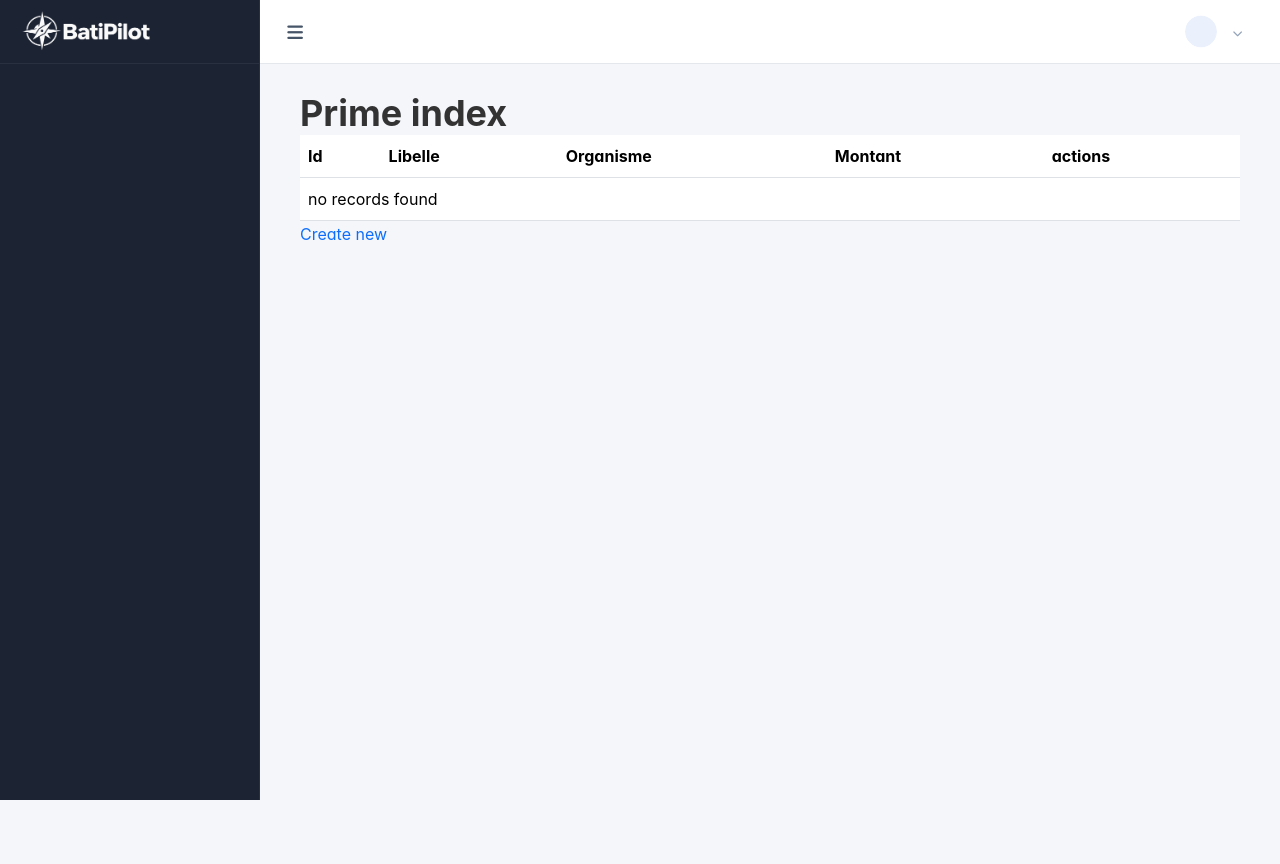
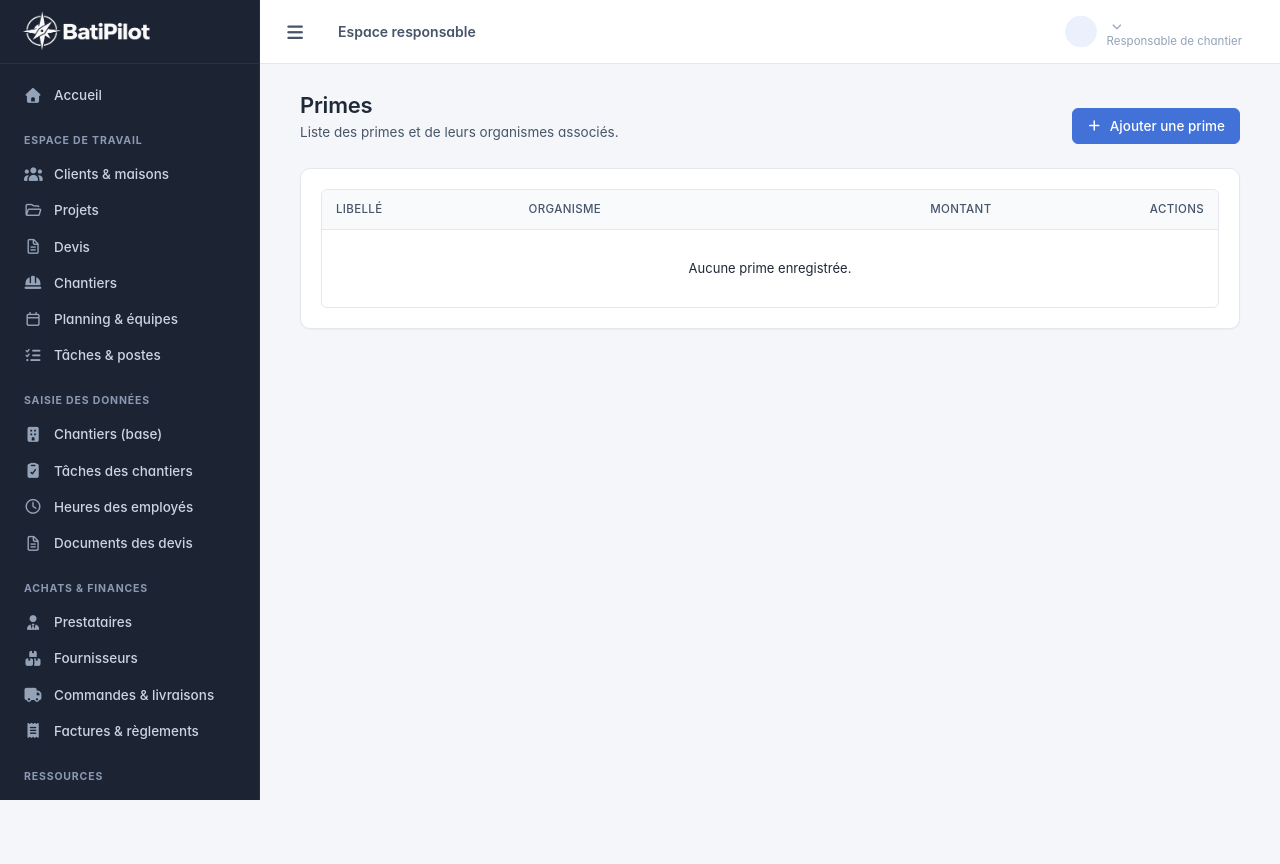
Before and after one commit to Lycee-Rostand/batipilot26, a Symfony app: template templates/prime/index.html.twig in a window 1280 px wide. Run offline with Twig, Linux system fonts and the light colour scheme; the template is opened without the code that fills it, so the values that code supplies are empty; some libraries are stand-ins or nearby versions; some web fonts are replaced.

Commit message:
fix(chantier):ajout du template site sur tout le html PRIME

```diff
--- a/templates/prime/index.html.twig
+++ b/templates/prime/index.html.twig
@@ -1,39 +1,60 @@
-{% extends 'base.html.twig' %}
 
-{% block title %}Prime index{% endblock %}
+{% extends 'layout.html.twig' %}
+
+{% block title %}Primes{% endblock %}
 
 {% block body %}
-    <h1>Prime index</h1>
+    <div class="page-header">
+        <div>
+            <h1>Primes</h1>
+            <p class="subtitle">Liste des primes et de leurs organismes associés.</p>
+        </div>
+        <div class="page-header__actions">
+            <a href="{{ path('app_prime_new') }}" class="m-btn m-btn--primary">
+                <i class="fa-solid fa-plus" aria-hidden="true"></i> Ajouter une prime
+            </a>
+        </div>
+    </div>
 
-    <table class="table">
+    <section class="m-card">
+        <div class="bp-table-wrap">
+            <table class="bp-table bp-table--cards">
                 <thead>
                     <tr>
-                <th>Id</th>
-                <th>Libelle</th>
+                        <th>Libellé</th>
                         <th>Organisme</th>
-                <th>Montant</th>
-                <th>actions</th>
+                        <th class="is-num">Montant</th>
+                        <th class="is-end">Actions</th>
                     </tr>
                 </thead>
                 <tbody>
                 {% for prime in primes %}
                     <tr>
-                <td>{{ prime.id }}</td>
-                <td>{{ prime.libelle }}</td>
-                <td>{{ prime.organisme }}</td>
-                <td>{{ prime.montant }}</td>
-                <td>
-                    <a href="{{ path('app_prime_show', {'id': prime.id}) }}">show</a>
-                    <a href="{{ path('app_prime_edit', {'id': prime.id}) }}">edit</a>
+                        <td class="bp-table__ref" data-label="Libellé">
+                            {{ prime.libelle }}
+                        </td>
+                        <td data-label="Organisme">
+                            {{ prime.organisme }}
+                        </td>
+                        <td class="is-num" data-label="Montant">
+                            {{ prime.montant }}
+                        </td>
+                        <td class="is-end">
+                            <div class="bp-actions">
+                                <a class="bp-link" href="{{ path('app_prime_show', {'id': prime.id}) }}">Voir</a>
+                                <a class="bp-link" href="{{ path('app_prime_edit', {'id': prime.id}) }}">Modifier</a>
+                            </div>
                         </td>
                     </tr>
                 {% else %}
                     <tr>
-                <td colspan="5">no records found</td>
+                        <td colspan="4" class="bp-table__empty">
+                            Aucune prime enregistrée.
+                        </td>
                     </tr>
                 {% endfor %}
                 </tbody>
             </table>
-
-    <a href="{{ path('app_prime_new') }}">Create new</a>
+        </div>
+    </section>
 {% endblock %}
```
Also changed, not shown: templates/prime/_delete_form.html.twig (+5 -2 lines), templates/prime/_form.html.twig (+19 -3 lines), templates/prime/edit.html.twig (+17 -8 lines), templates/prime/new.html.twig (+13 -5 lines), templates/prime/show.html.twig (+34 -26 lines). Lines whose indentation alone changed are shown as unchanged.
